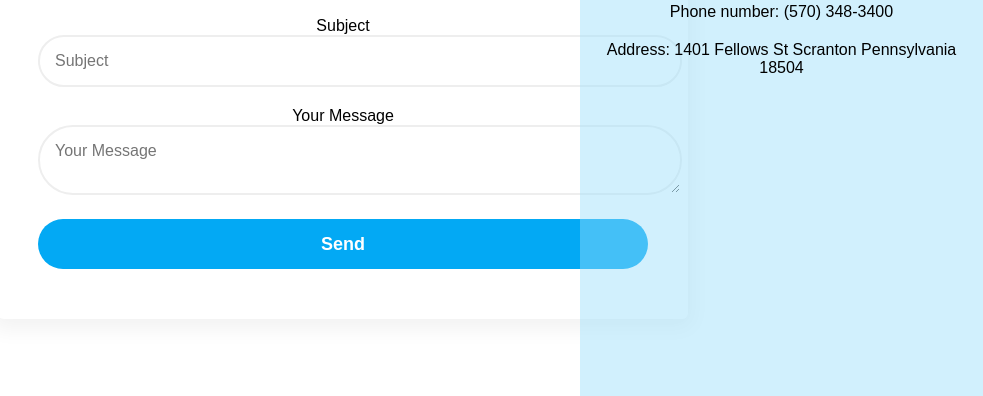
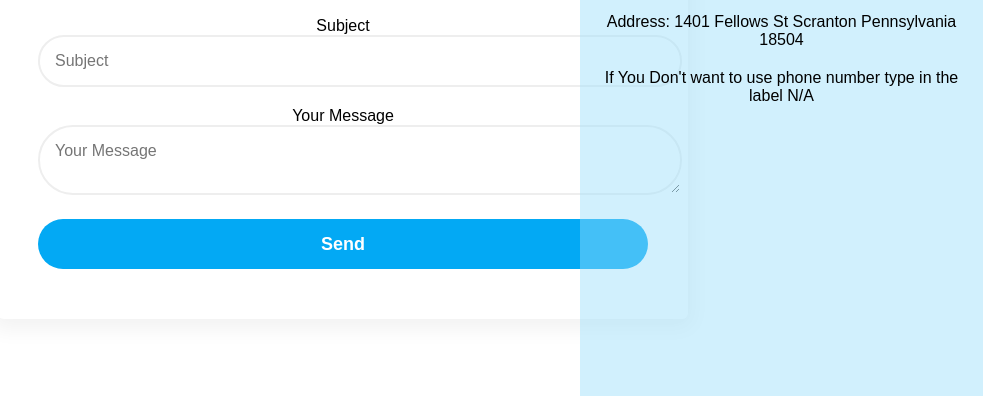
Before and after one commit to SSDEDU-WEB/Fully-Website-Codes, a plain HTML site: page index.html in a window 1280 px wide. Shown: the part 444-840 px from the top of the page, without its empty margins (297-1280 px from the left). Drawn offline with nearby package versions, Linux system fonts and the light colour scheme.

Commit message:
Update index.html

```diff
--- a/index.html
+++ b/index.html
@@ -136,6 +136,7 @@
       <p>Email: ta3004835@ssdedu.org</p>
       <p>Phone number: (570) 348-3400</p>
       <p>Address: 1401 Fellows St Scranton Pennsylvania 18504</p>
+      <p>If You Don't want to use phone number type in the label N/A</p>
     </div>
   </main>
 </body>
```
